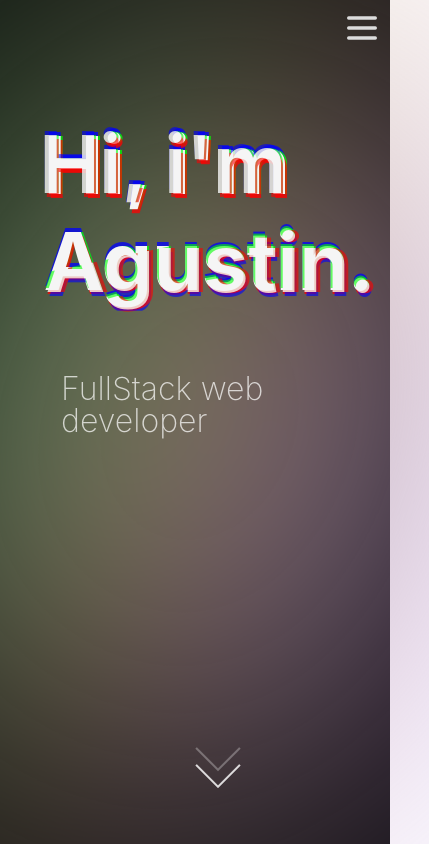
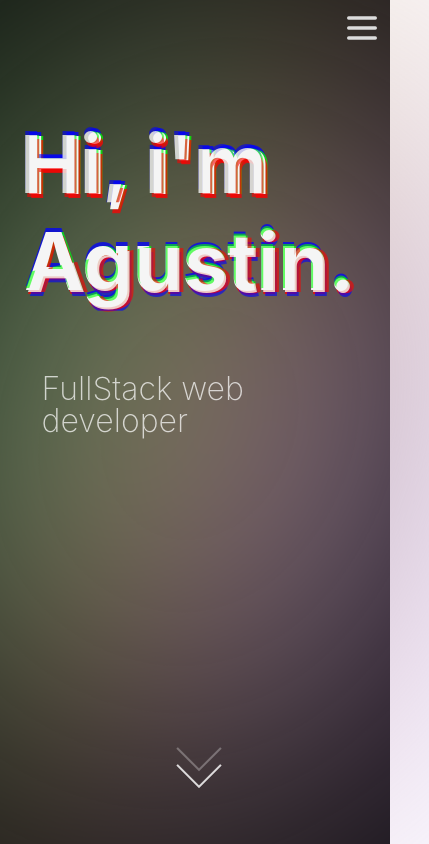
Before and after one commit to Agus1510/portfolio, a React (Create React App) app: page / in a window 390 px wide. Shown: the top 844 px of the page, 429 px wide, since content can reach past the window. Built offline with nearby package versions, Linux system fonts and the light colour scheme; no server answers; a web font is replaced by a local one.

Commit message:
mobile fix

```diff
--- a/src/App.module.css
+++ b/src/App.module.css
@@ -1,6 +1,6 @@
 .app {
   display: flex;
-  width: 100%;
+  width: 100vw;
   background-color: rgb(16, 16, 16);
 }
 .flexColumn{
--- a/src/components/home/complete.module.css
+++ b/src/components/home/complete.module.css
@@ -5,3 +5,17 @@
     width: 90%;
     gap: 0;
 }
+
+@media (max-width: 1266px) {
+    .Home{
+        width: 85%;
+        margin-left: 15%;
+    }
+
+  }
+
+  @media (max-width: 768px) {
+    .Home{
+      width: 100%;
+      margin-left: 0%;
+    }}
--- a/src/components/portfolio/portfolioDark.module.css
+++ b/src/components/portfolio/portfolioDark.module.css
@@ -333,13 +333,19 @@ width: 100%;
   }
   .flexContainer2{
     margin-left: 0;
-    width: 100%;
+    width: 90%;
   }
   .description{
-    width: 100%;
     flex-direction: column;
     margin-left: 0;
 
+  }
+  .category{
+    width: 100%;
+    align-self: center;
+  }
+  .grid{
+    width: 90%;
   }
 
   .description h3{
--- a/src/components/portfolio/portfolioLight.module.css
+++ b/src/components/portfolio/portfolioLight.module.css
@@ -355,7 +355,7 @@ color: rgba(19, 19, 19);
     width: 100%;
   }
   .description{
-    width: 100%;
+    width: 90%;
     flex-direction: column;
     margin-left: 0;
 
--- a/src/components/tiptap/styles.scss
+++ b/src/components/tiptap/styles.scss
@@ -50,7 +50,7 @@
 
     hr {
       border: none;
-      border-top: 2px solid rgba(#0D0D0D, 0.1);
+      border-top: 2px solid rgba(#efefef, 0.1);
       margin: 2rem 0;
     }
 
@@ -61,7 +61,7 @@
   .button{
     display: inline-flex;
     justify-content: center;
-    background-color: rgb(23, 23, 23);
+    background-color: rgb(239, 239, 239);
     height: 2em;
     width: 8.2em;
     align-items: center;
```
Also changed, not shown: 1 other file (tests, documents, lock files or other folders).
